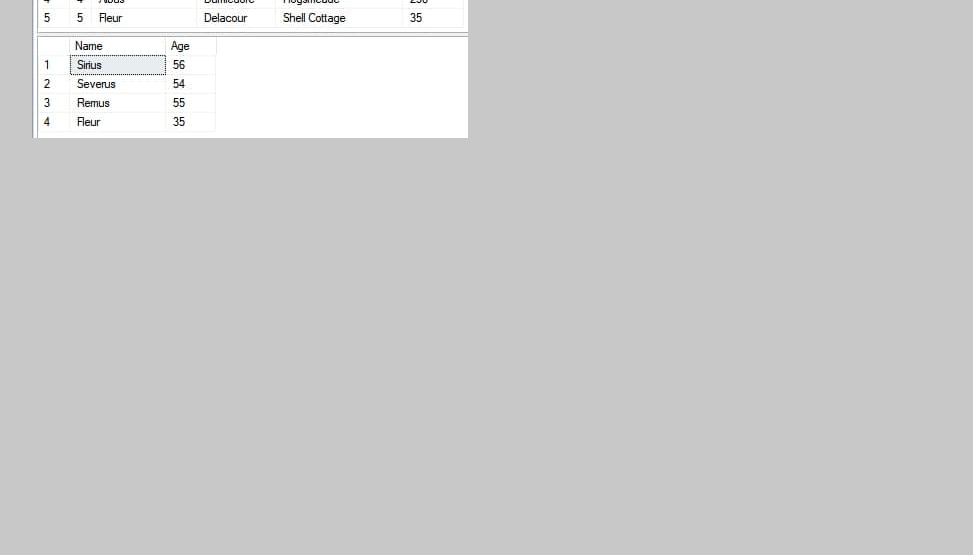
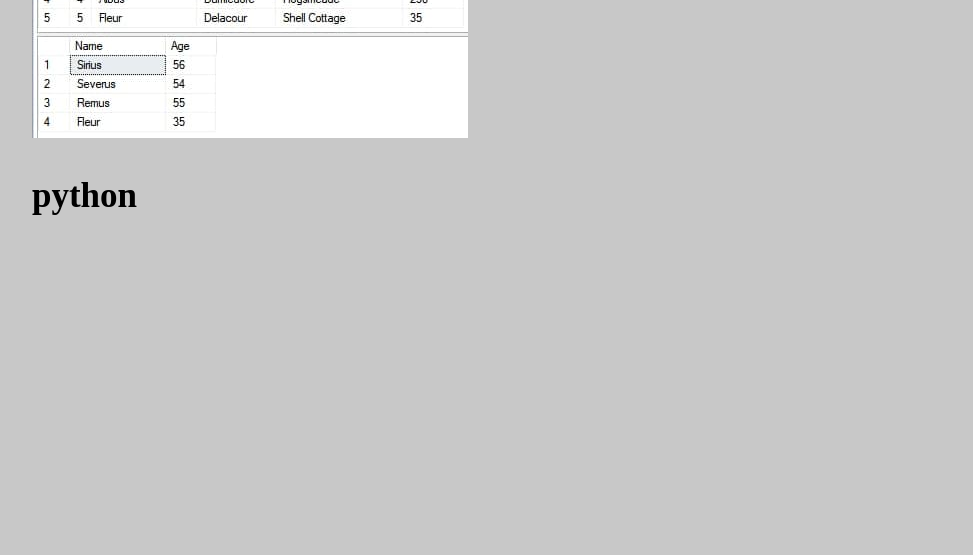
Before and after one commit to infraket/infraket, a plain HTML site: page index.html in a window 1280 px wide. Shown: the part 4740-5295 px from the top of the page, without its empty margins (153-1126 px from the left). Drawn offline with Linux system fonts and the light colour scheme.

Commit message:
Add files via upload

```diff
--- a/index.html
+++ b/index.html
@@ -48,8 +48,13 @@
 	<div class="card module-card-stwo">
 			<h4> </h4>
 	  <div class="image mos_two"></div>
+	<div class="card module-card-sfiv">
+			<h4>python</h4>
+	  <div class="image mos_five"></div>
+
 	     <div class="card"> </div>
       </div>
+
 
   <div class="footer">
     <div class="logo">
```
